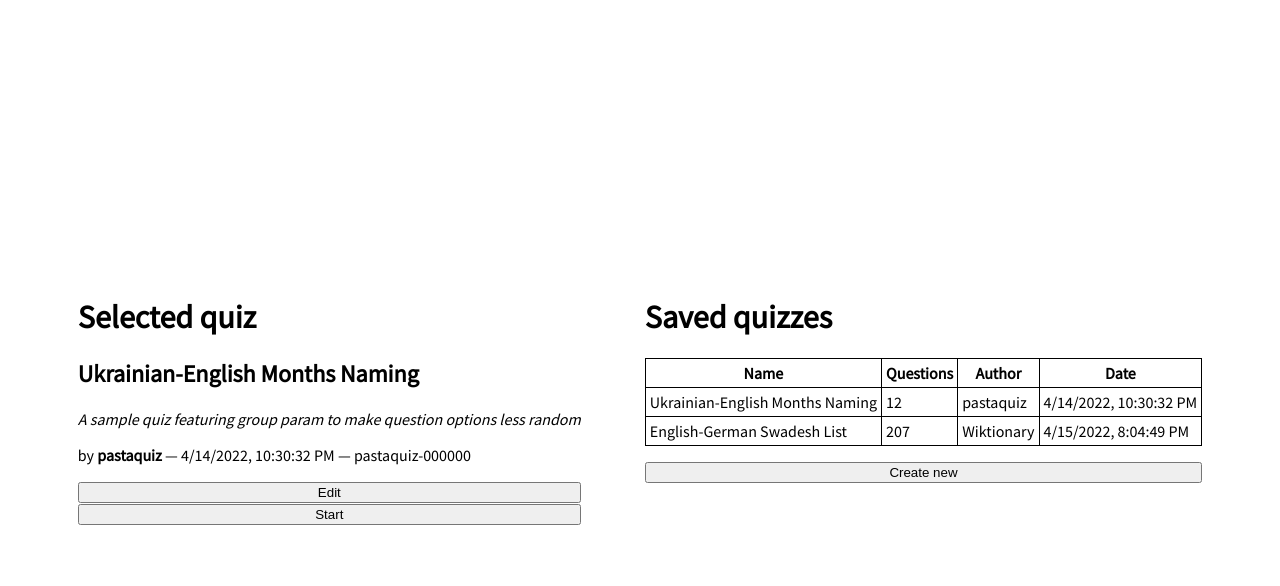
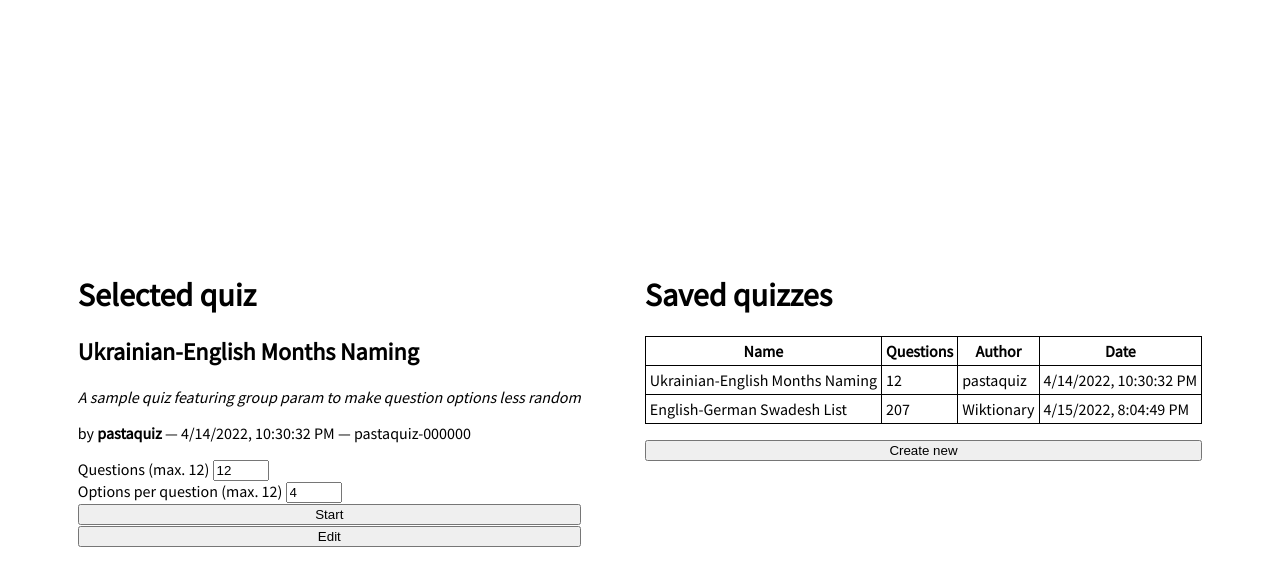
Before and after one commit to TimurRin/pastaquiz, a Svelte app: page / in a window 1280 px wide. Both pictures are taken after a click on the element "Ukrainian-English Months Naming". Shown: the top 586 px of the page. Built offline with nearby package versions, Linux system fonts and the light colour scheme.

Commit message:
Quiz settings (questions quantity and options per question quantity)

```diff
--- a/src/quiz/Dashboard.svelte
+++ b/src/quiz/Dashboard.svelte
@@ -1,7 +1,14 @@
 <script>
     import QuizCard from "./QuizCard.svelte";
+    import QuizSettings from "./QuizSettings.svelte";
     import { updatePool } from "./pool";
-    import { updateDashboard, updateEdit, updateProcess, restart, dashboard } from "./quiz";
+    import {
+        updateDashboard,
+        updateEdit,
+        updateProcess,
+        restart,
+        dashboard,
+    } from "./quiz";
 
     let selectedQuiz;
 
@@ -25,35 +32,41 @@
             {#if selectedQuiz != null}
                 <h1>Selected quiz</h1>
                 <QuizCard quiz={selectedQuiz.data} />
+                <QuizSettings quizId={selectedQuiz.id} quiz={selectedQuiz.data} />
                 <button
                     style="width:100%"
                     on:click={() => updateEdit(selectedQuiz.id)}>Edit</button
                 >
-                <button
-                    style="width:100%"
-                    on:click={() =>
-                        restart({
-                            poolId: selectedQuiz.id,
-                            questions: 15,
-                            optionsPerQuestion: 4,
-                        })}>Start</button
-                >
             {:else}
                 <h1>{"Welcome to Pastaquiz!"}</h1>
-                <p><i>A simple tool to create quizzes, tests and exersizes</i></p>
-                <p>All the data is stored in your browser and is not synced at the moment.</p>
-                <p><b>The app is in the development stage, proper design and advanced settings are on the way!</b></p>
-                <p><b>DO NOT use it as a proper tool since you may lose some data e.g. when refreshing the page</b></p>
+                <p>
+                    <i>A simple tool to create quizzes, tests and exersizes</i>
+                </p>
+                <p>
+                    All the data is stored in your browser and is not synced at
+                    the moment.
+                </p>
+                <p>
+                    <b
+                        >The app is in the development stage, proper design and
+                        advanced settings are on the way!</b
+                    >
+                </p>
+                <p>
+                    <b
+                        >DO NOT use it as a proper tool since you may lose some
+                        data e.g. when refreshing the page</b
+                    >
+                </p>
             {/if}
         </div>
         {#if $dashboard.quiz != null}
             <div class="quiz-current">
                 <h1>Active quiz</h1>
                 <QuizCard quiz={$dashboard.quiz} />
-                <button
-                style="width:100%"
-                on:click={() => updateProcess()}>Continue</button
-            >
+                <button style="width:100%" on:click={() => updateProcess()}
+                    >Continue</button
+                >
             </div>
         {/if}
     </div>
--- /dev/null
+++ b/src/quiz/QuizSettings.svelte
@@ -0,0 +1,49 @@
+<script>
+    import { onMount } from 'svelte';
+    import { restart } from "./quiz";
+
+    export let quizId;
+    export let quiz;
+
+    let questions = Math.min(15, quiz.questions.length);
+        let optionsPerQuestion = Math.min(4, quiz.questions.length);
+</script>
+
+<div>
+    {#if quiz.questions != null && quiz.questions.length > 1}
+        <div>
+            <label for="quiz-settings-questions"
+                >Questions ({"max. " + quiz.questions.length})</label
+            >
+            <input
+                id="quiz-settings-questions"
+                type="number"
+                min="1"
+                max={quiz.questions.length}
+                bind:value={questions}
+            />
+        </div>
+        <div>
+            <label for="quiz-settings-optionsPerQuestion"
+                >Options per question ({"max. " + quiz.questions.length})</label
+            >
+            <input
+                id="quiz-settings-optionsPerQuestion"
+                type="number"
+                min="1"
+                max={quiz.questions.length}
+                bind:value={optionsPerQuestion}
+            />
+        </div>
+    {/if}
+</div>
+
+<button
+    style="width:100%"
+    on:click={() =>
+        restart({
+            poolId: quizId,
+            questions: questions,
+            optionsPerQuestion: optionsPerQuestion,
+        })}>Start</button
+>
```
